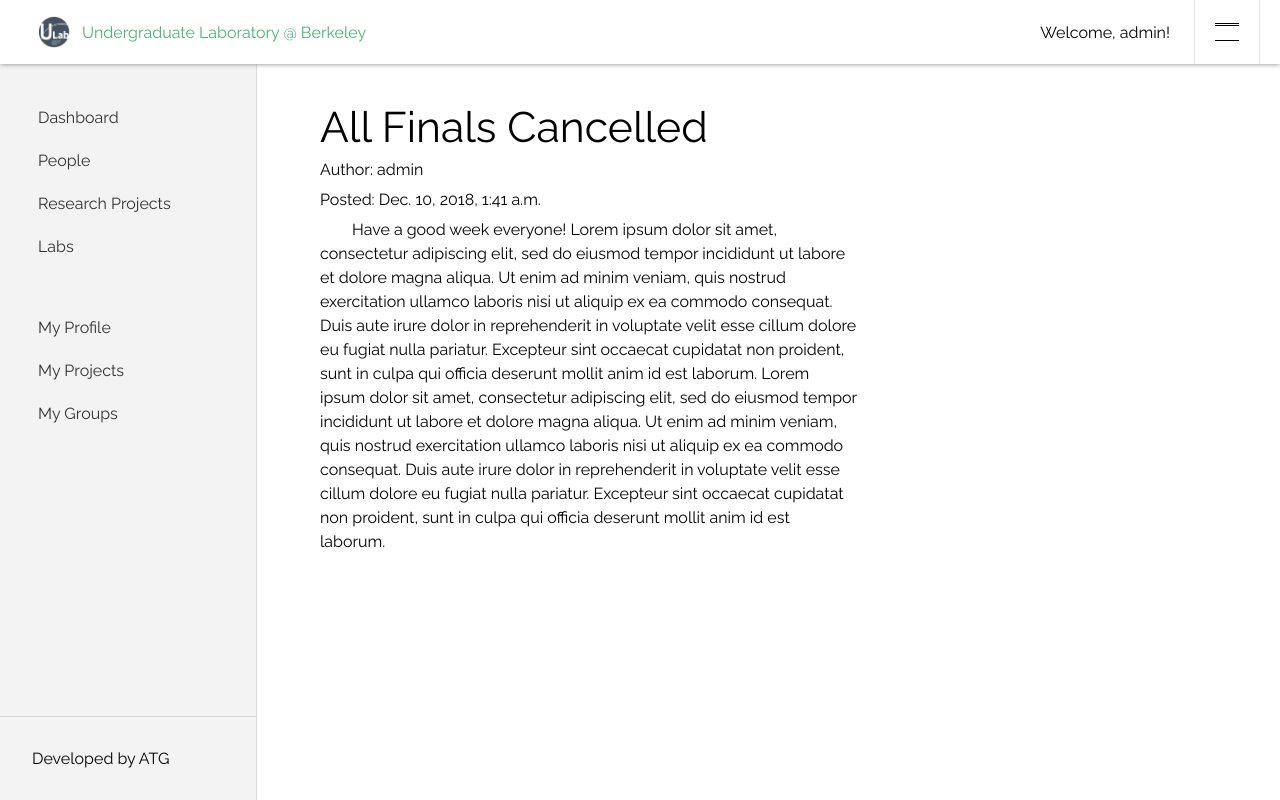
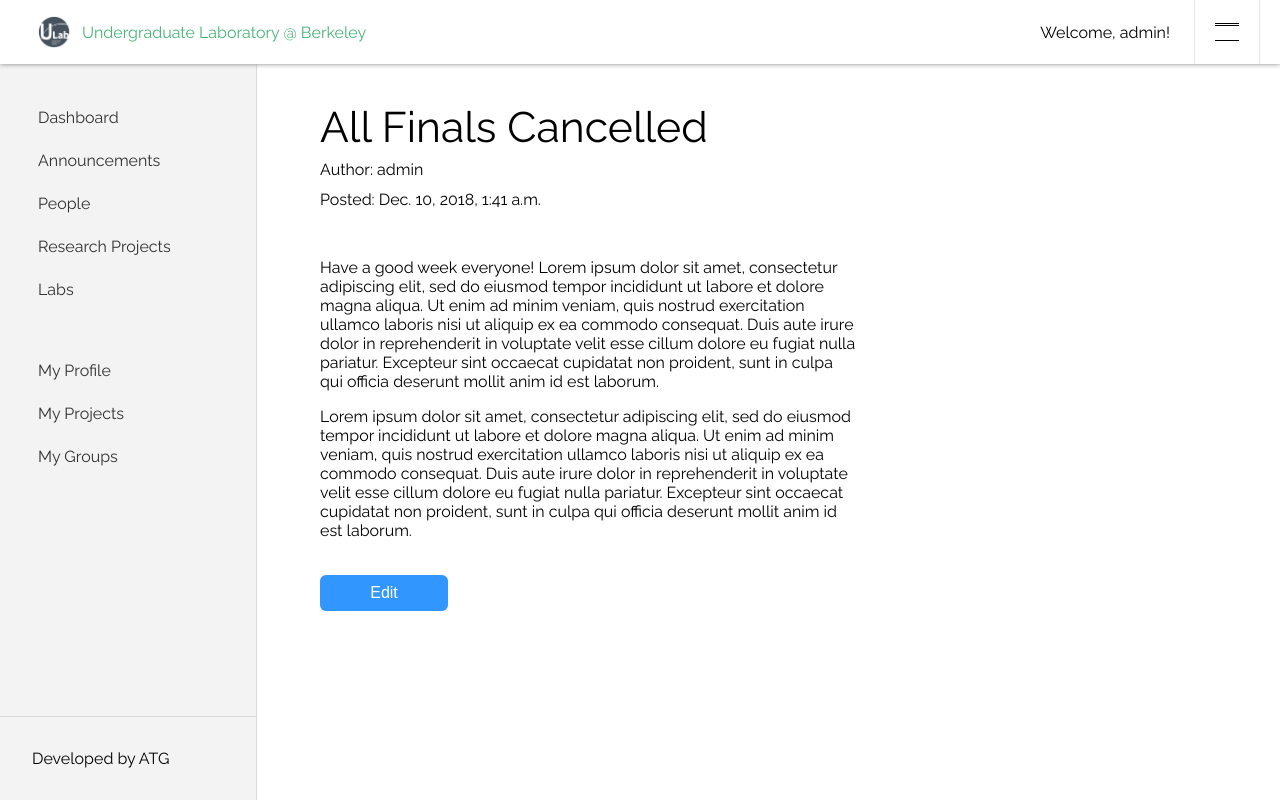
Before and after one commit to undergrad-lab-at-berkeley/member-dashboard, a Django app: page /dashboard/announcement/14/ in a window 1280 px wide. Run offline with Django 3.2, Linux system fonts and the light colour scheme; a user stored in the database is signed in; data comes from the database, SQL or seed files in the repository; both versions use the stored data as it was after the commit.

Commit message:
added editing and deleting announcements

```diff
--- a/ulabDashboard/dashboard/static/dashboard/style.css
+++ b/ulabDashboard/dashboard/static/dashboard/style.css
@@ -578,7 +578,6 @@ button {
   background: rgb(0, 100, 255, 1);
 }
 
-
 /*ANIMATIONS*/
 @keyframes float {
   0% {
@@ -630,3 +629,25 @@ form > .errorlist {
   outline: none;
   border: 1px solid rgb(0,0,0,1);
 }
+
+.announcement-btns {
+  display: flex;
+  flex-direction: row;
+}
+
+.announcement-btns > form {
+  padding-right: 12px;
+}
+
+.delete-btn {
+  background: rgb(255, 100, 100, 1);
+}
+
+.delete-btn:hover {
+  background: rgb(150, 50, 50, 1);
+}
+
+.content-container > p {
+  width: 60%;
+  min-width: 420px;
+}
--- a/ulabDashboard/dashboard/templates/dashboard/announcement.html
+++ b/ulabDashboard/dashboard/templates/dashboard/announcement.html
@@ -5,6 +5,15 @@
     <h1 class='content-title'> {{ msg.title }} </h1>
     <p class='msg-description medium-text'>Author: {{ msg.author.full_name }}</p>
     <p class='msg-description medium-text'>Posted: {{ msg.date_posted }}</p>
-    <p class='msg-description medium-text'>&emsp;&emsp;{{ msg.description }}</p>
+    <p class='msg-description medium-text'>&emsp;&emsp;{{ msg.description | linebreaks }}</p>
+    <br>
+
+    {% if user_is_author  %}
+    <div class="announcement-btns">
+      <form method="GET" action="{% url 'edit_announcement' announcement_id=msg.id %}">
+        <input class="save-btn" type="submit" value="Edit">
+      </form>
+    </div>
+    {% endif %}
 
 {% endblock %}
--- a/ulabDashboard/dashboard/templates/dashboard/layout.html
+++ b/ulabDashboard/dashboard/templates/dashboard/layout.html
@@ -65,6 +65,7 @@
           <div class='nav-bg'></div>
           <div class='navbar'>
             <a class='nav-link' href="{% url 'homepage' %}"> Dashboard </a>
+            <a class='nav-link' href="{% url 'all_announcements' %}"> Announcements </a>
             <a class='nav-link' href="{% url 'people' %}"> People </a>
             <a class='nav-link' href="{% url 'projects' %}"> Research Projects </a>
             <a class='nav-link' href='#'> Labs </a>
--- a/ulabDashboard/dashboard/urls.py
+++ b/ulabDashboard/dashboard/urls.py
@@ -6,6 +6,8 @@ urlpatterns = [
     path('', views.homepage, name='homepage'),
     path('', include('django.contrib.auth.urls')),
     path('announcement/<int:announcement_id>/', views.announcement, name='announcement'),
+    path('announcement/<int:announcement_id>/edit', views.edit_announcement, name='edit_announcement'),
+    path('announcement/all', views.all_announcements, name='all_announcements'),
     path('announcement/create', views.create_announcement, name='create_announcement'),
     path('people/<slug:username>/', views.profile, name='profile'),
     path('people/', views.people_directory, name='people'),
--- a/ulabDashboard/dashboard/views.py
+++ b/ulabDashboard/dashboard/views.py
@@ -39,12 +39,29 @@ def homepage(request):
 
 @check_login
 def announcement(request, announcement_id):
-    announcement = get_object_or_404(Announcement, pk=announcement_id)
+    try:
+        announcement = Announcement.objects.get(pk=announcement_id)
+    except Announcement.DoesNotExist:
+        return HttpResponseRedirect(reverse('all_announcements'))
+
+    user_is_author = False
+    if request.user.member and request.user.member == announcement.author:
+      user_is_author = True
     context = {
       'msg': announcement,
+      'user_is_author': user_is_author,
       'form': AuthenticationForm()
     }
     return render(request, 'dashboard/announcement.html', context)
+
+@check_login
+def all_announcements(request):
+    mostRecent = Announcement.objects.all().order_by('-date_posted')
+    context = {
+      'announcments': mostRecent,
+      'form': AuthenticationForm()
+    }
+    return render(request, 'dashboard/all_announcements.html', context)
 
 @check_login
 def profile(request, username):
@@ -123,12 +140,12 @@ def edit_profile(request, username):
     }
     return render(request, 'dashboard/edit_profile.html', context)
 
-def create_announcement(request):
+def create_announcement(request, ):
     user = request.user
     profile = user.member
 
     if not user.is_staff:
-      return HttpResponseRedirect('/dashboard/people/')
+        return HttpResponseRedirect(reverse('all_announcements'))
 
     if request.method == 'POST':
       announcementForm = CreateAnnouncementForm(request.POST, prefix="announcementForm")
@@ -151,6 +168,40 @@ def create_announcement(request):
     }
     return render(request, 'dashboard/create_announcement.html', context)
 
+def edit_announcement(request, announcement_id):
+    try:
+        announcement = Announcement.objects.get(pk=announcement_id)
+    except Announcement.DoesNotExist:
+        return HttpResponseRedirect(reverse('all_announcements'))
+
+    user = request.user
+    profile = user.member
+
+    if not user.is_staff or announcement.author != profile:
+        return HttpResponseRedirect(reverse('announcement', kwargs={
+          'announcement_id': announcement.id
+        }))
+
+    if request.method == 'POST':
+      if 'delete-announcement' in request.POST.keys():
+        announcement.delete()
+        return HttpResponseRedirect(reverse('all_announcements'))
+      else:
+        announcementForm = CreateAnnouncementForm(request.POST, instance=announcement, prefix="announcementForm")
+        if announcementForm.is_valid():
+          announcementForm.save()
+          return HttpResponseRedirect(reverse('announcement', kwargs={
+            'announcement_id': announcement.id
+            }))
+    else:
+      announcementForm = CreateAnnouncementForm(instance=announcement, prefix="announcementForm")
+
+    context = {
+      'profile': profile,
+      'announcementForm': announcementForm,
+      'form': AuthenticationForm()
+    }
+    return render(request, 'dashboard/edit_announcement.html', context)
 
 # HELPERS
 def handle_login(request):
```
Also changed, not shown: ulabDashboard/dashboard/templates/dashboard/all_announcements.html (added, +20 -0 lines), ulabDashboard/dashboard/templates/dashboard/edit_announcement.html (added, +14 -0 lines), ulabDashboard/db.sqlite3.
